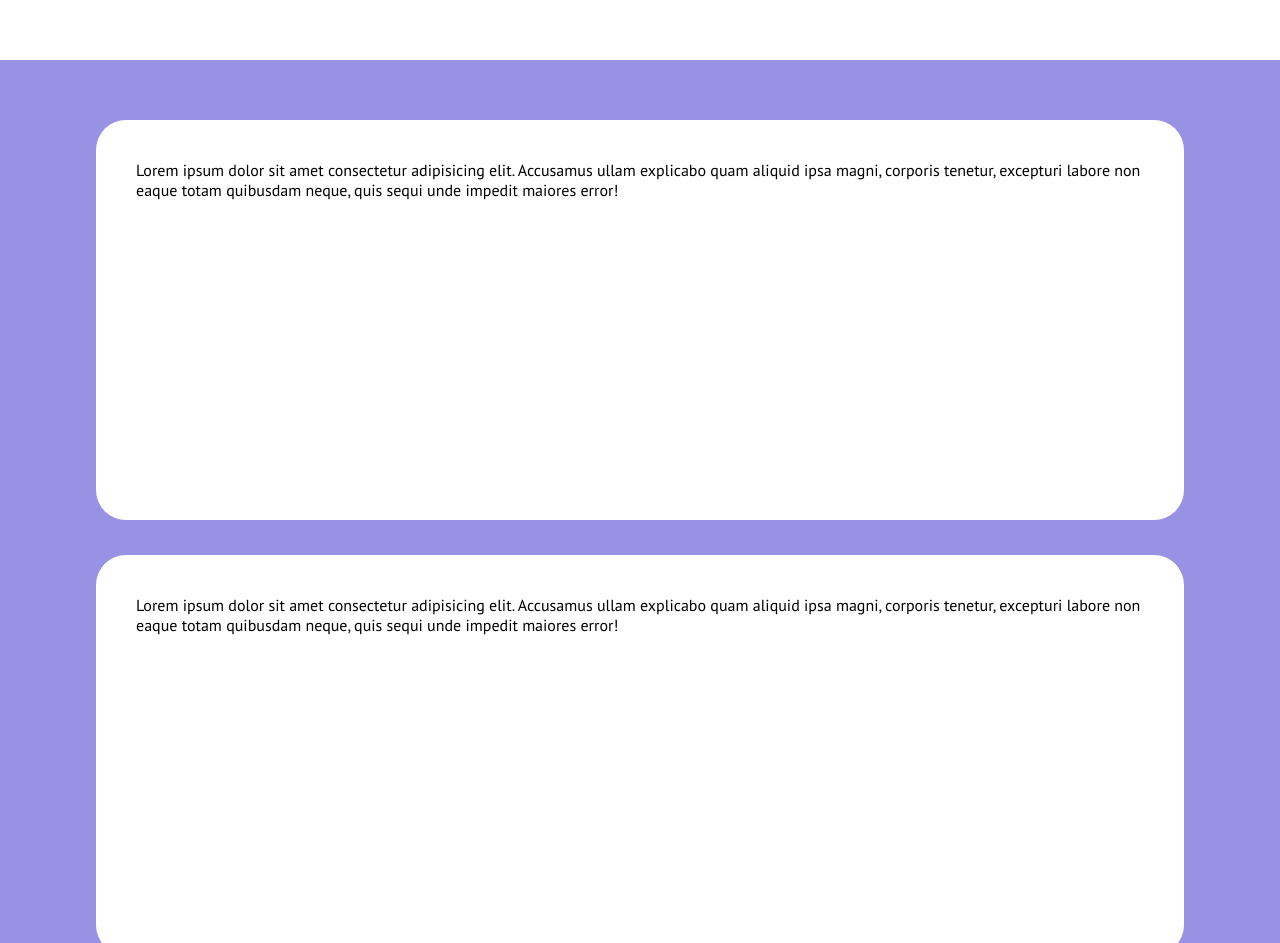
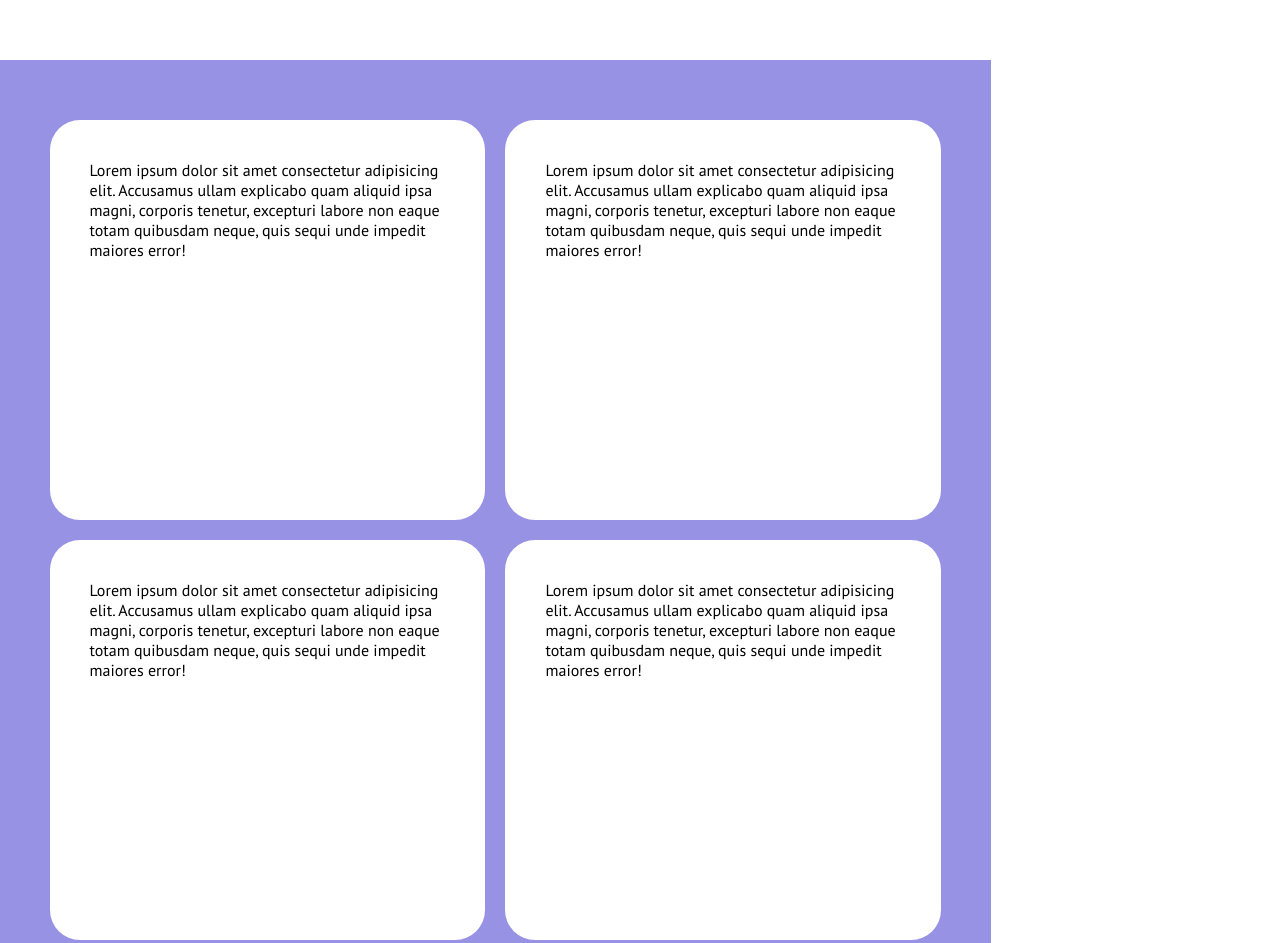
Before and after one commit to FilippoFoti/htmlcss-responsive-layout, a plain HTML site: page index.html in a window 1280 px wide. Shown: the part 5040-5983 px from the top of the page. Drawn offline with Linux system fonts and the light colour scheme.

Commit message:
Aggiunto layout responsive sezione 4 tablet

```diff
--- a/css/responsive.css
+++ b/css/responsive.css
@@ -57,4 +57,22 @@
         margin-bottom: 0;
     }
 
+    /* SECTION-4 */
+    .section-4 {
+        max-width: 991px;
+    }
+
+    .section-4 .container {
+        width: 90%;
+        display: flex;
+        flex-wrap: wrap;
+        gap: 20px;
+    }
+
+    .section-4 .card-4 {
+        width: calc(100% / 2 - (20px / 2));
+        margin-bottom: 0;
+    }
+
+
 }
```
